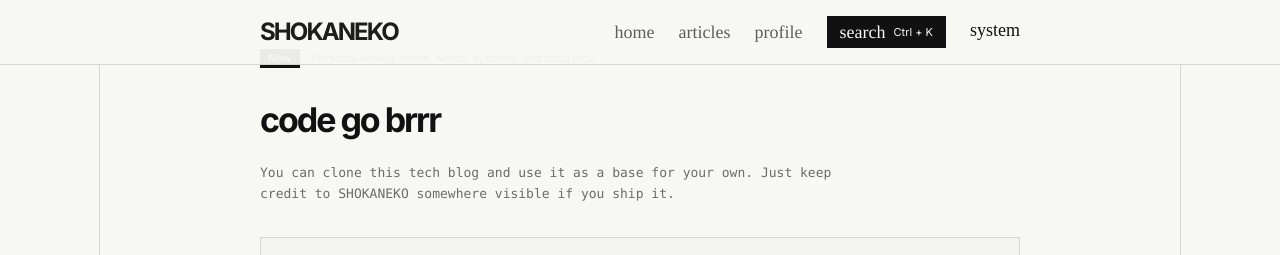
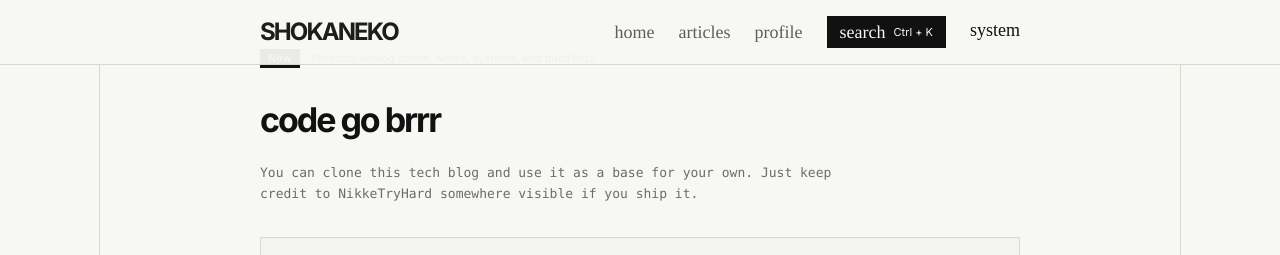
Before and after one commit to NikkeTryHard/personal_blog, a Next.js app: page / in a window 1280 px wide. Shown: the top 255 px of the page. Built offline with nearby package versions, Linux system fonts and the light colour scheme.

Commit message:
fix: update clone credit copy

```diff
--- a/app/clone-box.tsx
+++ b/app/clone-box.tsx
@@ -1,10 +1,11 @@
 'use client';
 
 const gitUrl = 'https://github.com/NikkeTryHard/personal_blog.git';
+const cloneCommand = `git clone ${gitUrl}`;
 
 export function CloneBox() {
   async function copyGitUrl() {
-    await navigator.clipboard.writeText(gitUrl);
+    await navigator.clipboard.writeText(cloneCommand);
   }
 
   return (
@@ -14,7 +15,7 @@ export function CloneBox() {
         <button className="px-5 py-3 font-ui-label text-ui-label text-on-surface-variant hover:text-primary" type="button" onClick={copyGitUrl}>copy</button>
       </div>
       <div className="px-5 py-4 font-code-body text-code-body text-primary">
-        <span className="text-on-surface-variant">$</span> git clone {gitUrl}
+        <span className="text-on-surface-variant">$</span> {cloneCommand}
       </div>
     </div>
   );
--- a/app/page.tsx
+++ b/app/page.tsx
@@ -15,7 +15,7 @@ function Hero() {
       <RandomSplash />
     </h1>
     <p className="mt-5 max-w-[620px] font-code-body text-code-body text-on-surface-variant">
-      You can clone this tech blog and use it as a base for your own. Just keep credit to SHOKANEKO somewhere visible if you ship it.
+      You can clone this tech blog and use it as a base for your own. Just keep credit to NikkeTryHard somewhere visible if you ship it.
     </p>
     <CloneBox /></div></section>
   );
```
